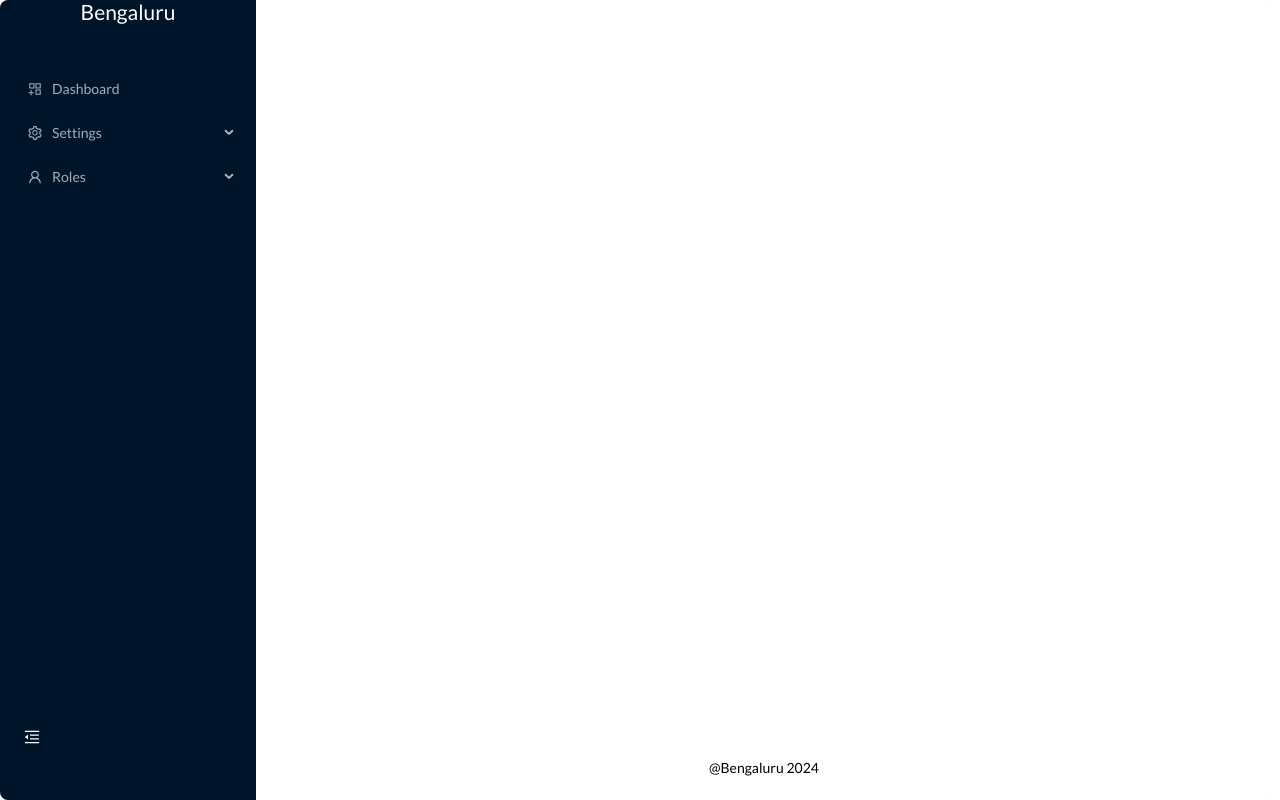
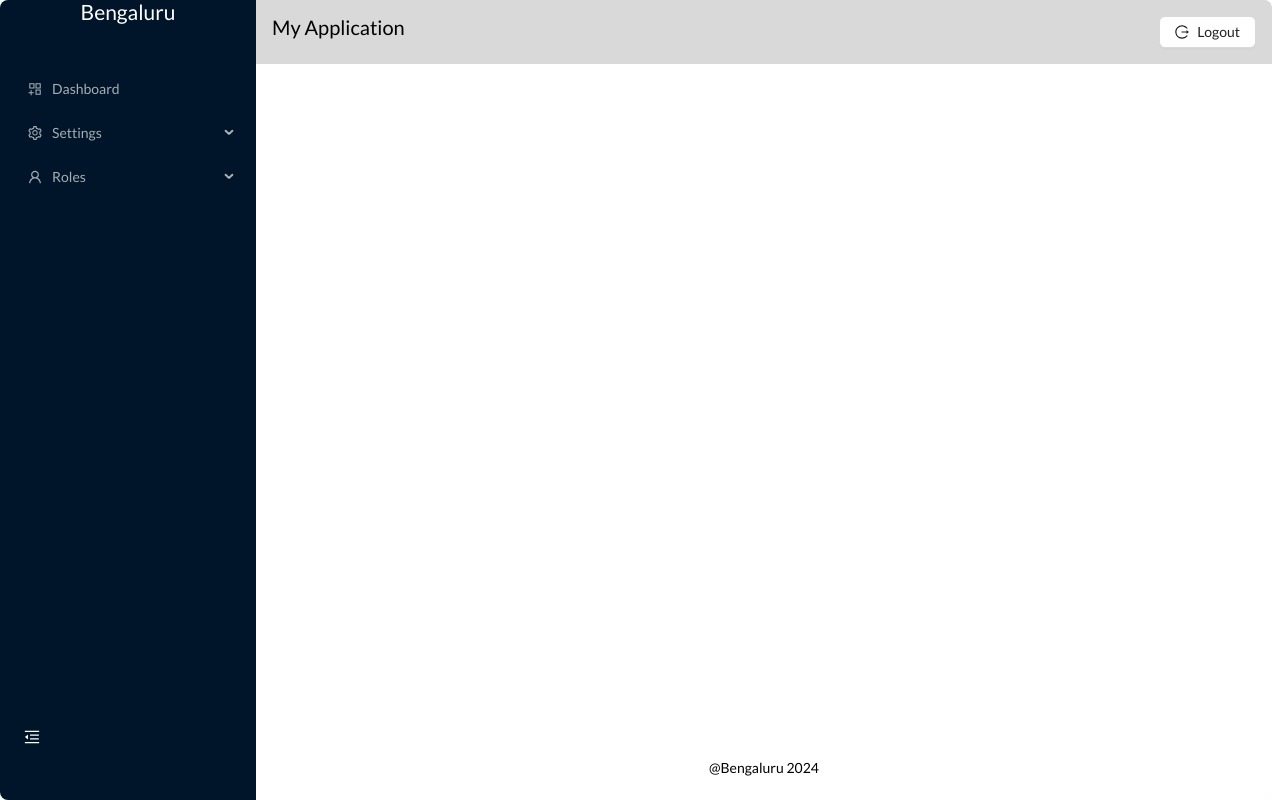
Before and after one commit to crazilazi/Skill.Integration.UI, a React (Create React App) app: page / in a window 1280 px wide. Built offline with nearby package versions, Linux system fonts and the light colour scheme; sample sign-in values are in the browser's storage.

Commit message:
added logout

```diff
--- a/src/components/appLayout/AppLayout.tsx
+++ b/src/components/appLayout/AppLayout.tsx
@@ -5,7 +5,7 @@ import { siderMenuData } from "./siderMenu/SiderMenuData";
 import { Link } from "react-router-dom";
 import { Footer } from "antd/es/layout/layout";
 import { MenuFoldOutlined, MenuUnfoldOutlined } from "@ant-design/icons";
-import AppRoutes from "../../routes/Routes";
+import HeaderWithLogout from "./Header";
 
 const { Sider, Content, Header } = Layout;
 
@@ -25,6 +25,7 @@ const renderMenuItems = (items: SiderMenuItem[]) => {
 
 const {
   layoutStyle,
+  headerStyle,
   siderStyle,
   contentStyle,
   footerStyle,
@@ -36,6 +37,7 @@ const {
     maxWidth: string;
     minHeight: string;
   };
+  headerStyle: React.CSSProperties;
   siderStyle: React.CSSProperties;
   contentStyle: React.CSSProperties;
   footerStyle: React.CSSProperties;
@@ -92,6 +94,7 @@ const AppLayout: React.FC = () => {
           </div>
         </Sider>
         <Layout>
+          <HeaderWithLogout></HeaderWithLogout>
           <Content style={contentStyle}></Content>
           <Footer style={footerStyle}>@Bengaluru 2024</Footer>
         </Layout>
--- /dev/null
+++ b/src/components/appLayout/Header.css
@@ -0,0 +1,20 @@
+.site-layout-background {
+  background: #d9d9d9;
+  padding: 0 16px;
+}
+
+.header-content {
+  display: flex;
+  justify-content: space-between;
+  align-items: center;
+  height: 100%;
+}
+
+.logo {
+  font-size: 20px;
+  color: #000;
+}
+
+.logout-button {
+  margin-left: auto;
+}
--- /dev/null
+++ b/src/components/appLayout/Header.tsx
@@ -0,0 +1,41 @@
+import React from "react";
+import { Layout, Button } from "antd";
+import { LogoutOutlined } from "@ant-design/icons";
+import { useDispatch } from "react-redux";
+import { useNavigate } from "react-router-dom";
+import { logout } from "../services/authSlice";
+import "./Header.css";
+
+const { Header } = Layout;
+
+const HeaderWithLogout: React.FC = () => {
+  const dispatch = useDispatch();
+  const navigate = useNavigate();
+
+  const handleLogout = () => {
+    try {
+      dispatch(logout());
+      navigate("/login");
+    } catch (err) {
+      console.error("Logout failed:", err);
+    }
+  };
+
+  return (
+    <Header className="site-layout-background">
+      <div className="header-content">
+        <h1 className="logo">My Application</h1>
+        <Button
+          type="default"
+          icon={<LogoutOutlined />}
+          onClick={handleLogout}
+          className="logout-button"
+        >
+          Logout
+        </Button>
+      </div>
+    </Header>
+  );
+};
+
+export default HeaderWithLogout;
--- a/src/components/appLayout/siderMenu/SiderMenuItem.tsx
+++ b/src/components/appLayout/siderMenu/SiderMenuItem.tsx
@@ -6,6 +6,15 @@ export interface SiderMenuItem {
 }
 
 export function MenuLayoutStyles() {
+  const headerStyle: React.CSSProperties = {
+    textAlign: "center",
+    color: "#fff",
+    height: 64,
+    paddingInline: 48,
+    lineHeight: "64px",
+    backgroundColor: "#d9d9d9",
+  };
+
   const contentStyle: React.CSSProperties = {
     textAlign: "center",
     minHeight: 120,
@@ -32,5 +41,5 @@ export function MenuLayoutStyles() {
     maxWidth: "calc(100% - 8px)",
     minHeight: "100vh",
   };
-  return { layoutStyle, siderStyle, contentStyle, footerStyle };
+  return { layoutStyle, headerStyle, siderStyle, contentStyle, footerStyle };
 }
```
